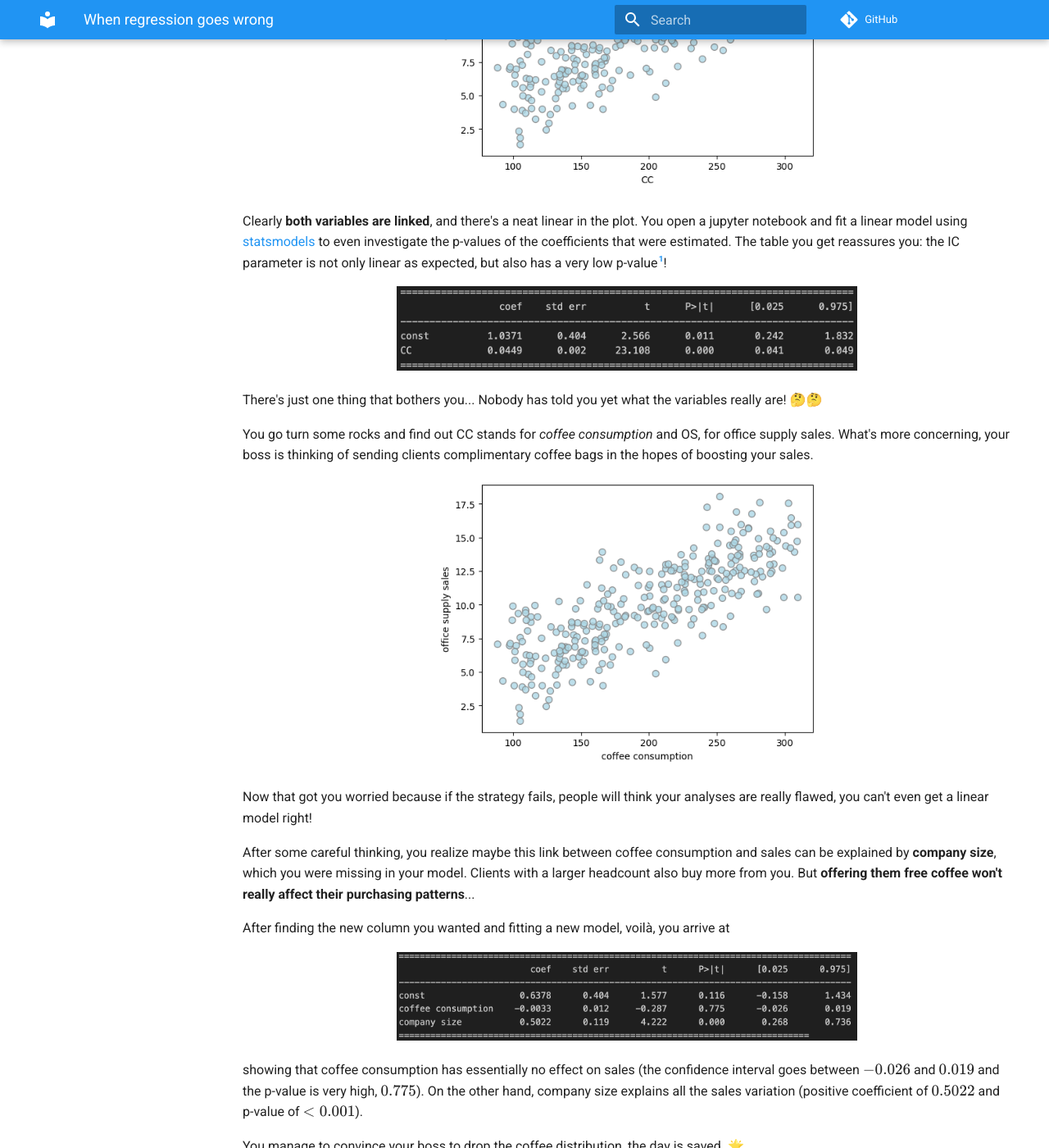
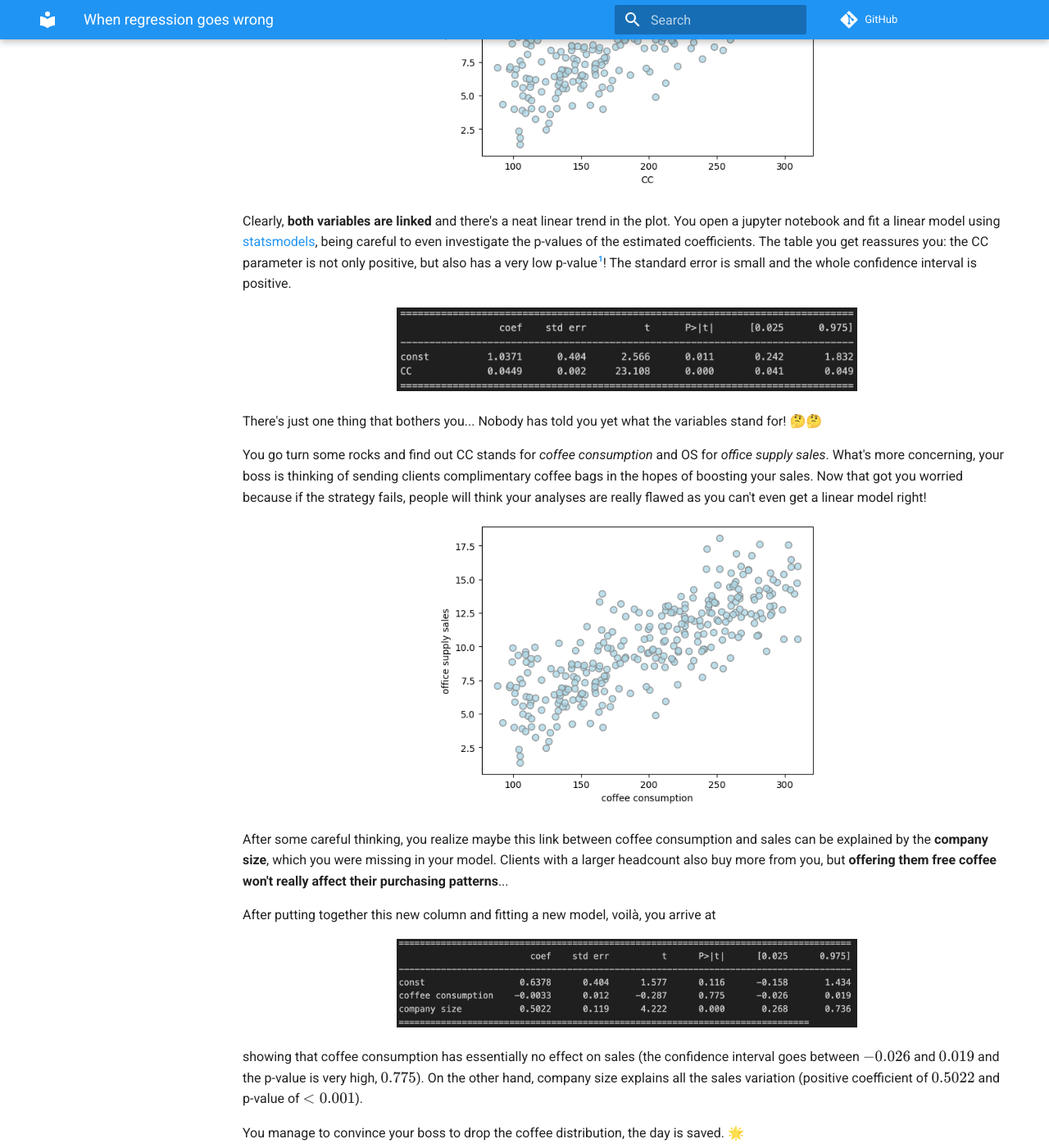
Before and after one commit to emilioMaddalena/causal-inference-studies, an MkDocs documentation site: the page built from material/when_regression_goes_wrong.md, in a window 1280 px wide and 1400 px high, scrolled down 388 px. Shown: the whole window at 82% size. Built offline with MkDocs 1.6.1 and Material for MkDocs 9.7.7, drawn with Linux system fonts in a browser that asks for light colours; comment, search, counter and statistics services are not loaded; some of the changed text lies outside the part shown.

Commit message:
Improve language, fix typos

```diff
--- a/material/when_regression_goes_wrong.md
+++ b/material/when_regression_goes_wrong.md
@@ -6,25 +6,24 @@ You're a data scientist at an office supply company (maybe Dunder Mifflin 📎)
   <img src="../imgs/cc_os.png" alt="Fork" width="50%" />
 </div>
 
-Clearly **both variables are linked**, and there's a neat linear in the plot. You open a jupyter notebook and fit a linear model using [statsmodels](https://www.statsmodels.org/stable/index.html) to even investigate the p-values of the coefficients that were estimated. The table you get reassures you: the IC parameter is not only linear as expected, but also has a very low p-value[^1]!
+Clearly, **both variables are linked** and there's a neat linear trend in the plot. You open a jupyter notebook and fit a linear model using [statsmodels](https://www.statsmodels.org/stable/index.html), being careful to even investigate the p-values of the estimated coefficients. The table you get reassures you: the CC parameter is not only positive, but also has a very low p-value[^1]! The standard error is small and the whole confidence interval is positive.
 
 <div style="text-align:center;">
   <img src="../imgs/cc_os_params.png" alt="Fork" width="60%" />
 </div>
 
-There's just one thing that bothers you... Nobody has told you yet what the variables really are! 🤔🤔
+There's just one thing that bothers you... Nobody has told you yet what the variables stand for! 🤔🤔
 
-You go turn some rocks and find out CC stands for *coffee consumption* and OS, for office supply sales. What's more concerning, your boss is thinking of sending clients complimentary coffee bags in the hopes of boosting your sales.
+You go turn some rocks and find out CC stands for *coffee consumption* and OS for *office supply sales*. What's more concerning, your boss is thinking of sending clients complimentary coffee bags in the hopes of boosting your sales. Now that got you worried because if the strategy fails, people will think your analyses are really flawed as you can't even get a linear model right!
+
 
 <div style="text-align:center;">
   <img src="../imgs/coffee_consumption_office_supplies.png" alt="Fork" width="50%" />
 </div>
 
-Now that got you worried because if the strategy fails, people will think your analyses are really flawed, you can't even get a linear model right!
+After some careful thinking, you realize maybe this link between coffee consumption and sales can be explained by the **company size**, which you were missing in your model. Clients with a larger headcount also buy more from you, but **offering them free coffee won't really affect their purchasing patterns**...
 
-After some careful thinking, you realize maybe this link between coffee consumption and sales can be explained by **company size**, which you were missing in your model. Clients with a larger headcount also buy more from you. But **offering them free coffee won't really affect their purchasing patterns**...
-
-After finding the new column you wanted and fitting a new model, voilà, you arrive at
+After putting together this new column and fitting a new model, voilà, you arrive at
 
 <div style="text-align:center;">
   <img src="../imgs/coffee_companysize_sales.png" alt="Fork" width="60%" />
@@ -35,7 +34,7 @@ showing that coffee consumption has essentially no effect on sales (the confiden
 You manage to convince your boss to drop the coffee distribution, the day is saved. 🌟
 
 !!! note
-    The first model (*coffee consumption* to *sales*) was statistically sound, no problem with that. What you can't do is draw causal conclusions from its coefficients, Or changing $X$ in the hopes of steering the $Y$ variable. That said, adding *company size* as a variable made the coefficients match our intuition, our knowledge of how the world works. That was useful.
+    The first model (*coffee consumption* to *sales*) was statistically sound, no problem with that. What you can't do is draw causal conclusions from its coefficients, or changing $X$ in the hopes of steering the $Y$ variable. Adding *company size* as a variable made the coefficients match our intuition, our knowledge of how the world works, and that was useful.
 
     Some questions linger:
 
```
